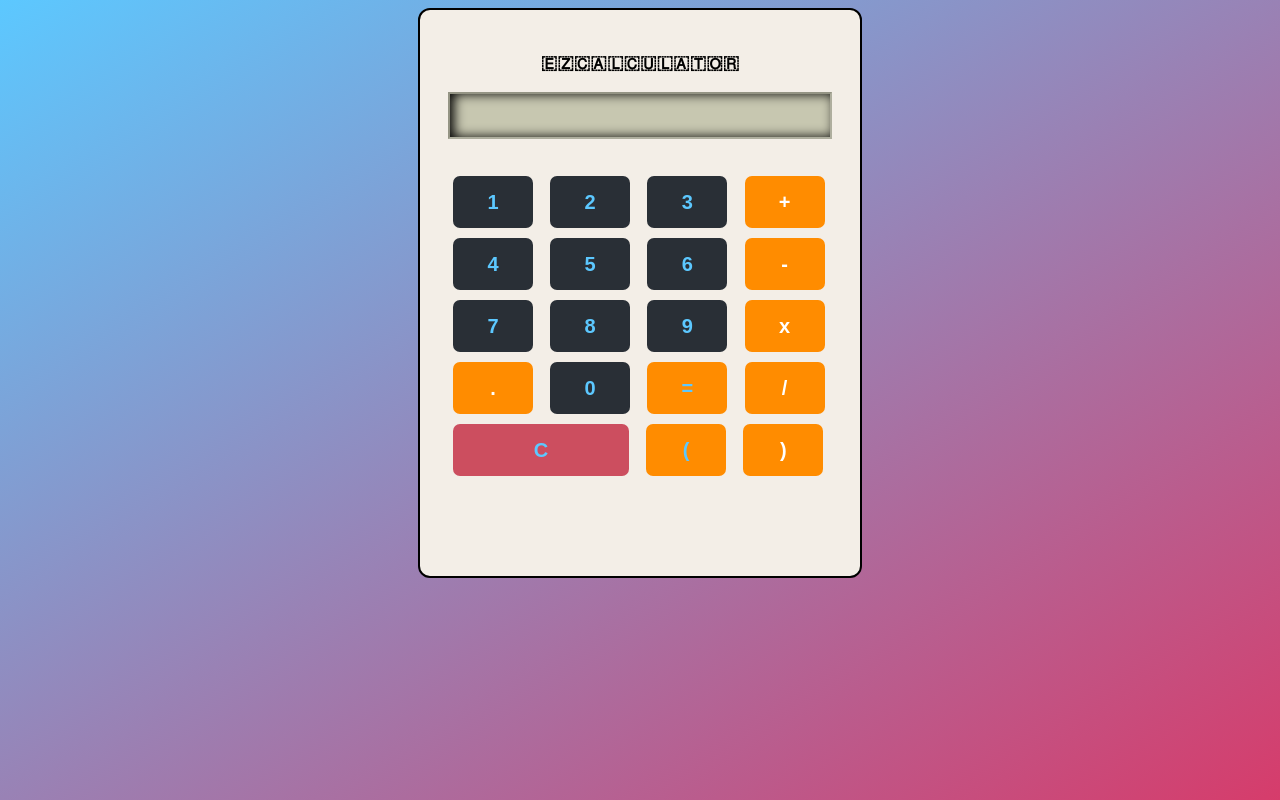
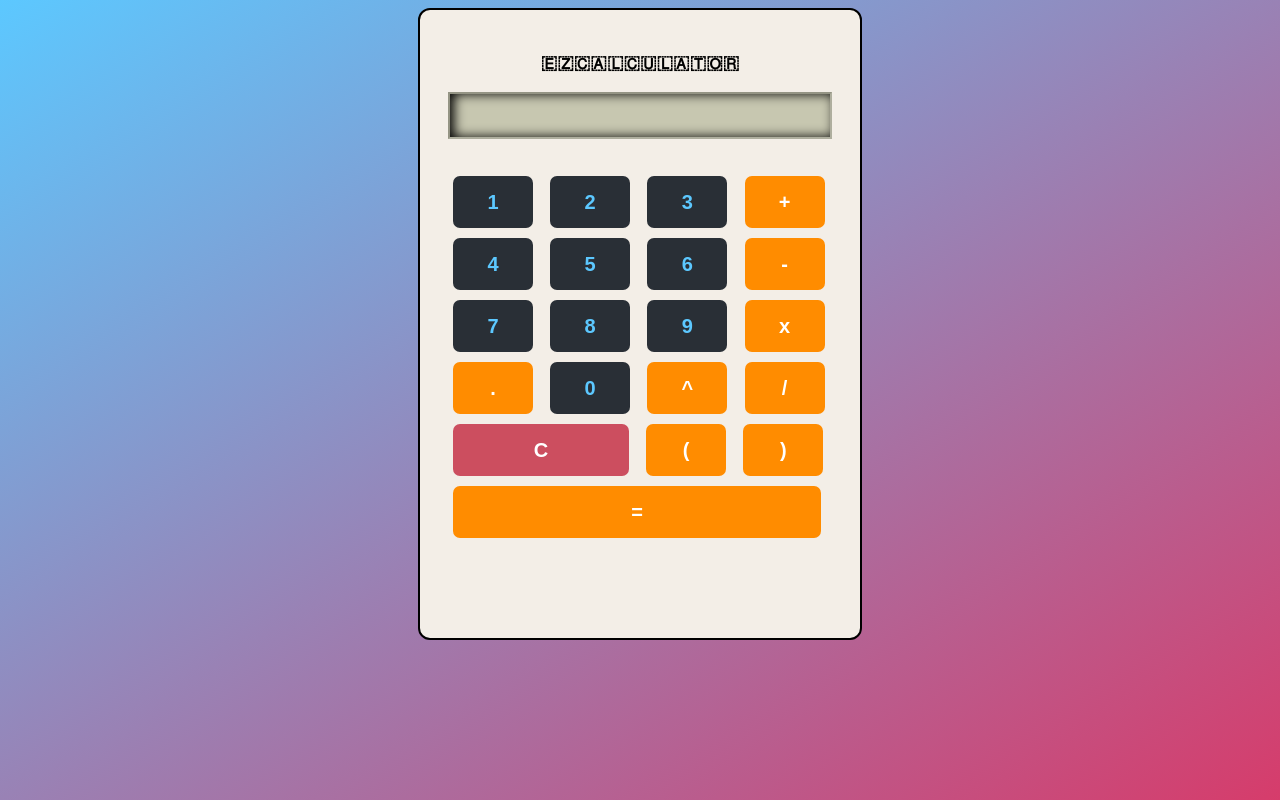
Before and after one commit to Bear-Coding/ezCalculator, a plain HTML site: page index.html in a window 1280 px wide. Drawn offline with Linux system fonts and the light colour scheme.

Commit message:
new calculator design, added more buttons for new opreations, resized buttons

```diff
--- a/index.html
+++ b/index.html
@@ -34,15 +34,18 @@
 
             <input id="three" type="button" value="." />
             <input  type="button" value="0"  />
-            <input  id="eq" type="button" value="=" />
+            <input  type="button" value="^" id="five" />
             <input  type="button" value="/" id="four" />
             <br/>
             <input id="clear" type="button" value="C" />
 
-            <input  id="eq" type="button" value="(" />
-            <input  type="button" value=")" id="four" />
+            <input type="button" value="("  id="four"/>
+            <input  type="button" value=")" id="six" />
+
             <br/>
 
+            <input  id="eq" type="button" value="=" />
+          <br/>
           </div>
           </form>
 
--- a/style.css
+++ b/style.css
@@ -91,6 +91,7 @@ input[type=button]:hover {
   #clear{
     background-color:#CC4E5F;
     width: 44%;
+    color:white;
       }
 
 #one{
@@ -116,8 +117,20 @@ input[type=button]:hover {
     	color: #FFFFFF;
 
   }
+  #five{
+      background: #FF8C00;
+      	color: #FFFFFF;
+
+    }
+    #six{
+        background: #FF8C00;
+          color: #FFFFFF;
+
+      }
   #eq{
        background-color:#FF8C00;
+       color:white;
+       width: 92%;
     }
 
 input[type = text] {
```
